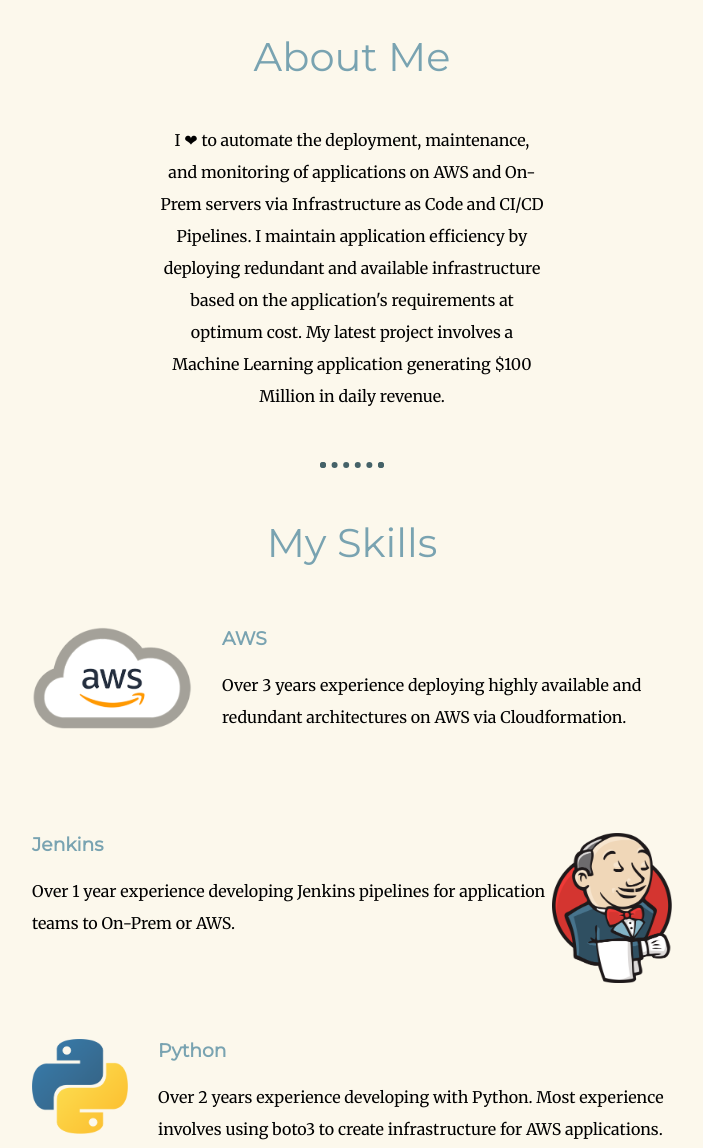
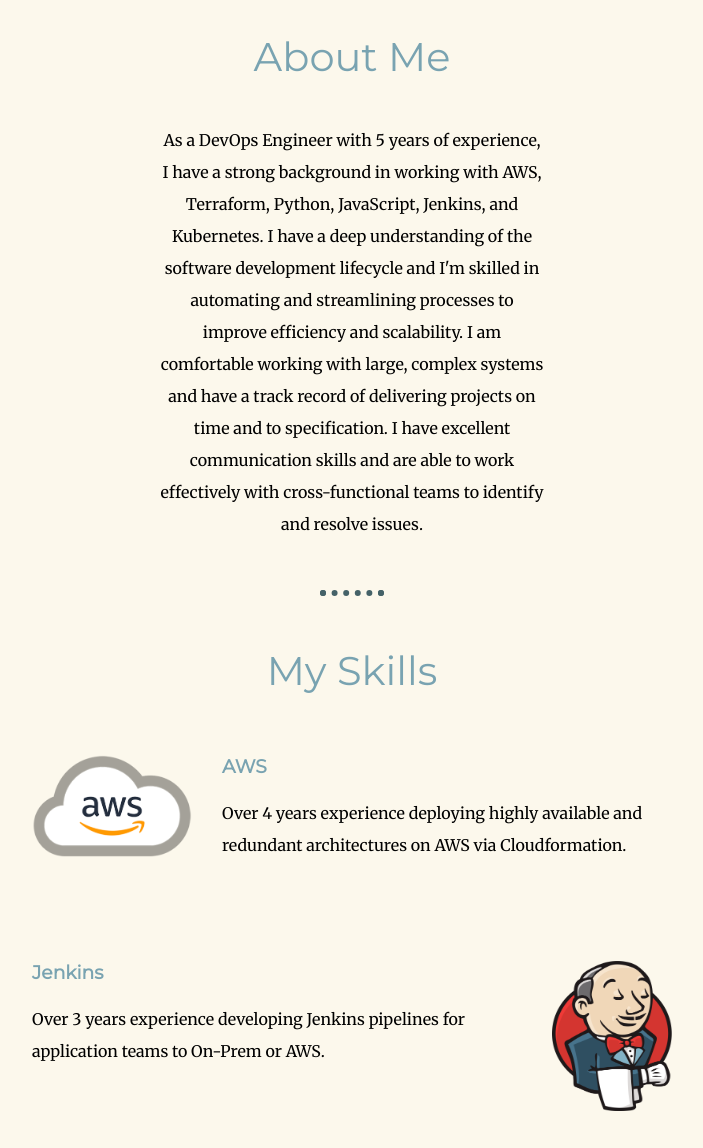
Before and after one commit to SmashingBailey/cv, a plain HTML site: page index.html in a window 1280 px wide. Shown: the part 580-1728 px from the top of the page, without its empty margins (288-991 px from the left). Drawn offline with Linux system fonts and the light colour scheme.

Commit message:
Update Bio

```diff
--- a/index.html
+++ b/index.html
@@ -33,11 +33,12 @@
             <hr>
             <section id="about_me_section"></section>
             <h2>About Me</h2>
-            <p class="intro">I ❤ to automate the deployment, maintenance, and monitoring of applications on AWS and
-                On-Prem servers
-                via Infrastructure as Code and CI/CD Pipelines. I maintain application efficiency by deploying
-                redundant and available infrastructure based on the application's requirements at optimum cost.
-                My latest project involves a Machine Learning application generating $100 Million in daily revenue.
+            <p class="intro">As a DevOps Engineer with 5 years of experience, I have a strong background in working with AWS,
+                Terraform, Python, JavaScript, Jenkins, and Kubernetes. I have a deep understanding of the software development
+                lifecycle and I'm skilled in automating and streamlining processes to improve efficiency and scalability.
+                I am comfortable working with large, complex systems and have a track record of delivering projects on time
+                and to specification. I have excellent communication skills and are able to work effectively with
+                cross-functional teams to identify and resolve issues.
             </p>
             <hr>
         </div>
@@ -47,20 +48,20 @@
             <div class="skill-row">
                 <img class="aws-image" src="images/aws-logo.png" alt="">
                 <h3>AWS</h3>
-                <p>Over 3 years experience deploying highly available and redundant architectures on AWS via
+                <p>Over 4 years experience deploying highly available and redundant architectures on AWS via
                     Cloudformation.
                 </p>
             </div>
             <div class="skill-row">
                 <img class="jenkins-image" src="images/jenkins-logo.png" alt="">
                 <h3>Jenkins</h3>
-                <p>Over 1 year experience developing Jenkins pipelines for application teams to On-Prem or AWS.
+                <p>Over 3 years experience developing Jenkins pipelines for application teams to On-Prem or AWS.
                 </p>
             </div>
             <div class="skill-row">
                 <img class="python-image" src="images/python-logo.png" alt="">
                 <h3>Python</h3>
-                <p>Over 2 years experience developing with Python. Most experience involves using boto3 to create
+                <p>Over 4 years experience developing with Python. Most experience involves using boto3 to create
                     infrastructure for AWS applications.
                 </p>
             </div>
```
